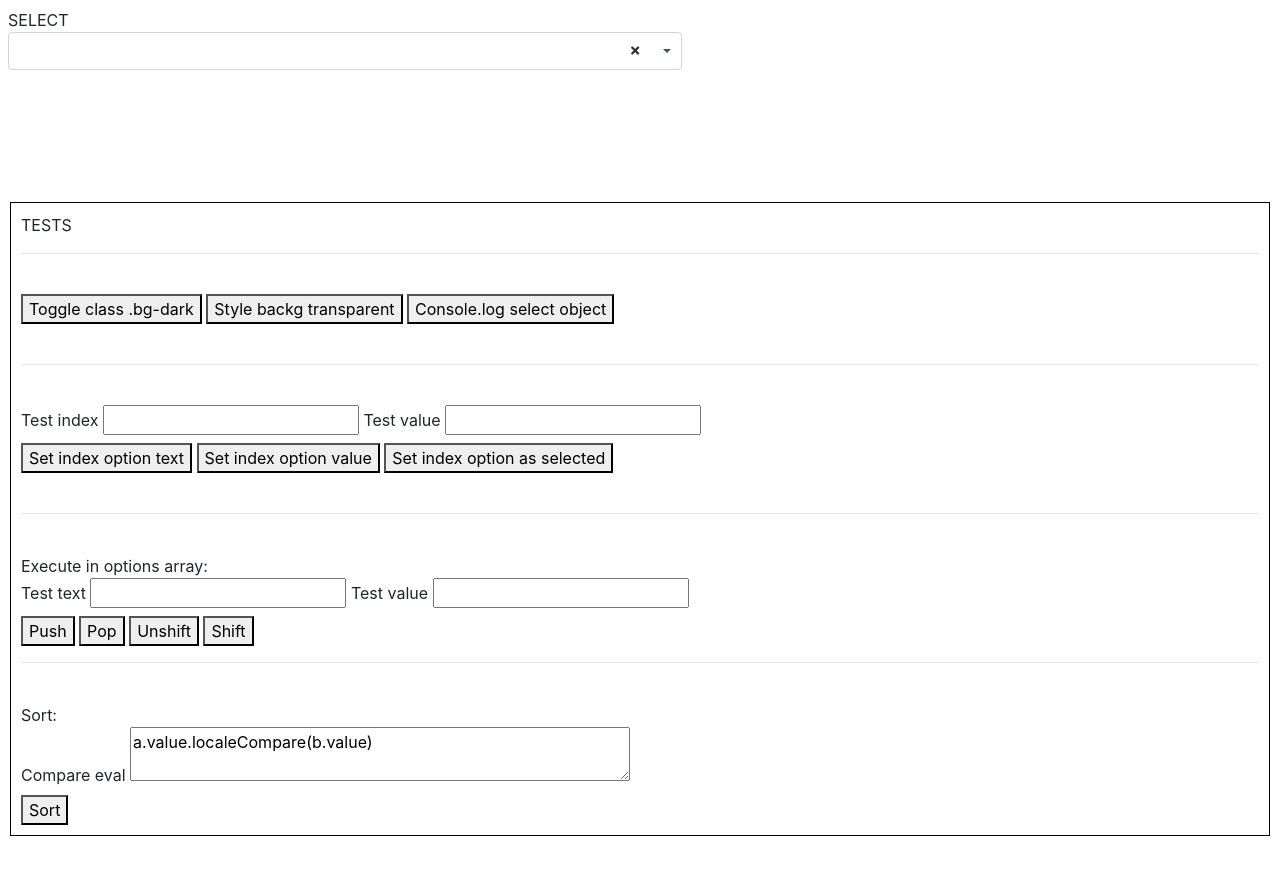
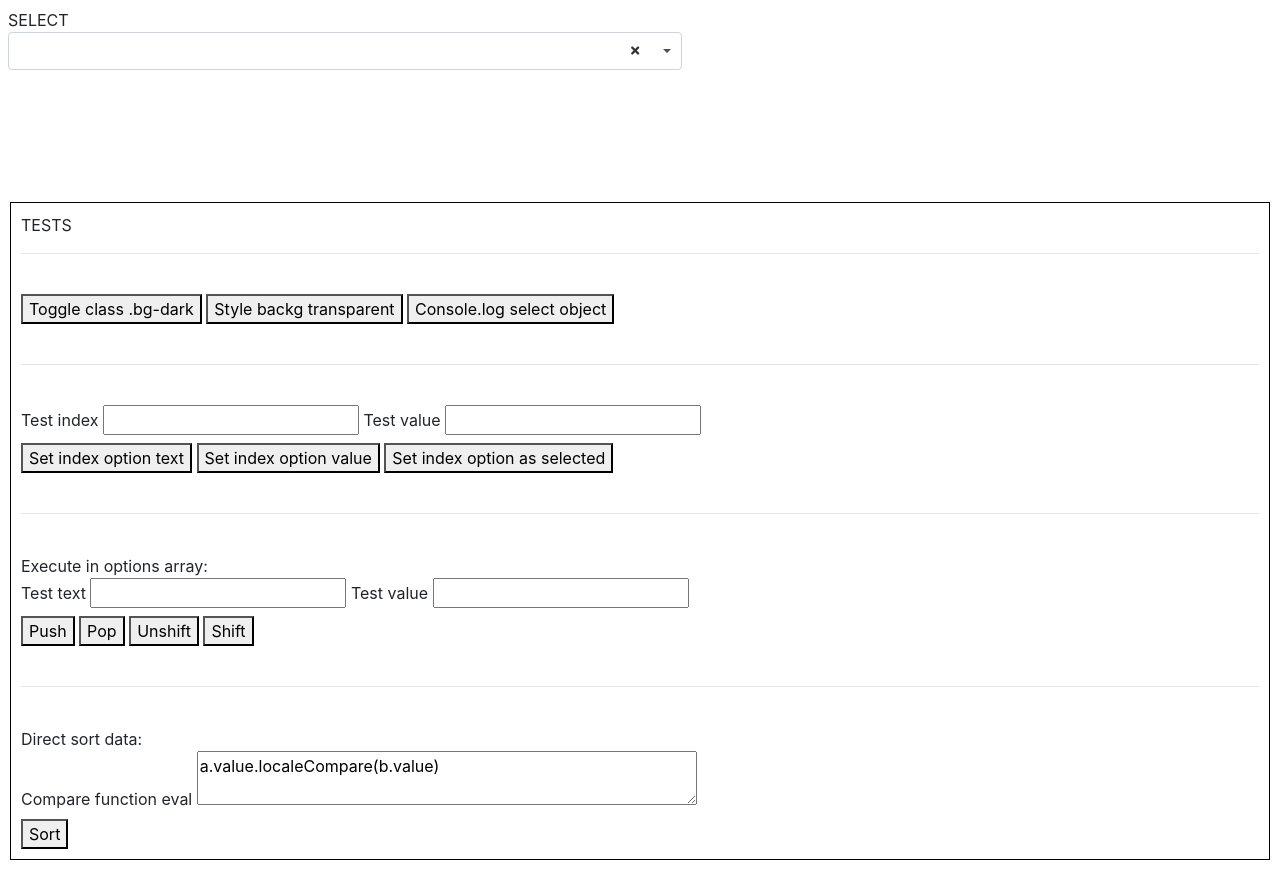
Before and after one commit to NoxLP/plain-bind-select, a website with bundled scripts: page index.html in a window 1280 px wide. Before the commit the page ends 846 px from the top, so only its background shows below. Built offline with nearby package versions, Linux system fonts and the light colour scheme.

Commit message:
Sort test

```diff
--- a/index.html
+++ b/index.html
@@ -66,12 +66,13 @@
 
       <!-- SORT TEST -->
       <br>
+      <br>
       <hr>
       <br>
-      Sort:
+      Direct sort data:
       <br>
       <label>
-        Compare eval
+        Compare function eval
         <textarea id="testSortEval" style="min-width: 500px">
 a.value.localeCompare(b.value)
         </textarea>
```
